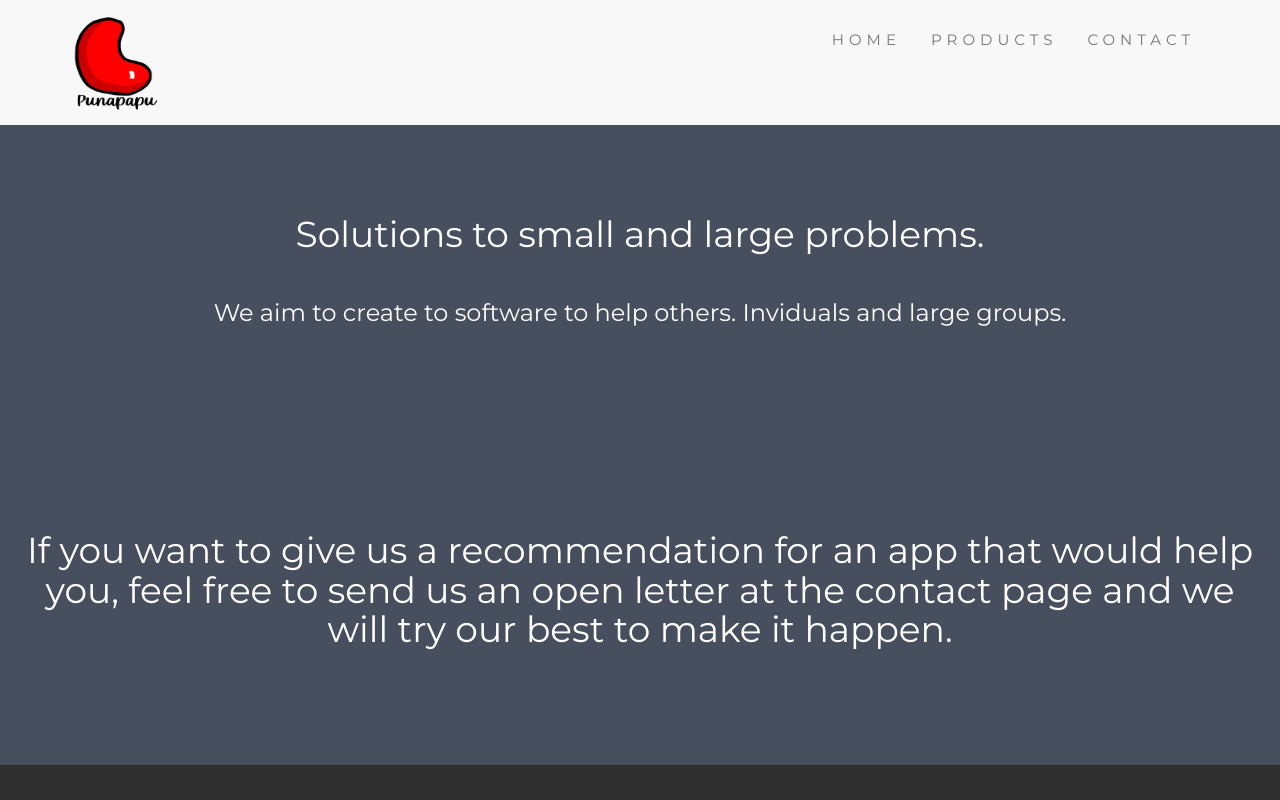
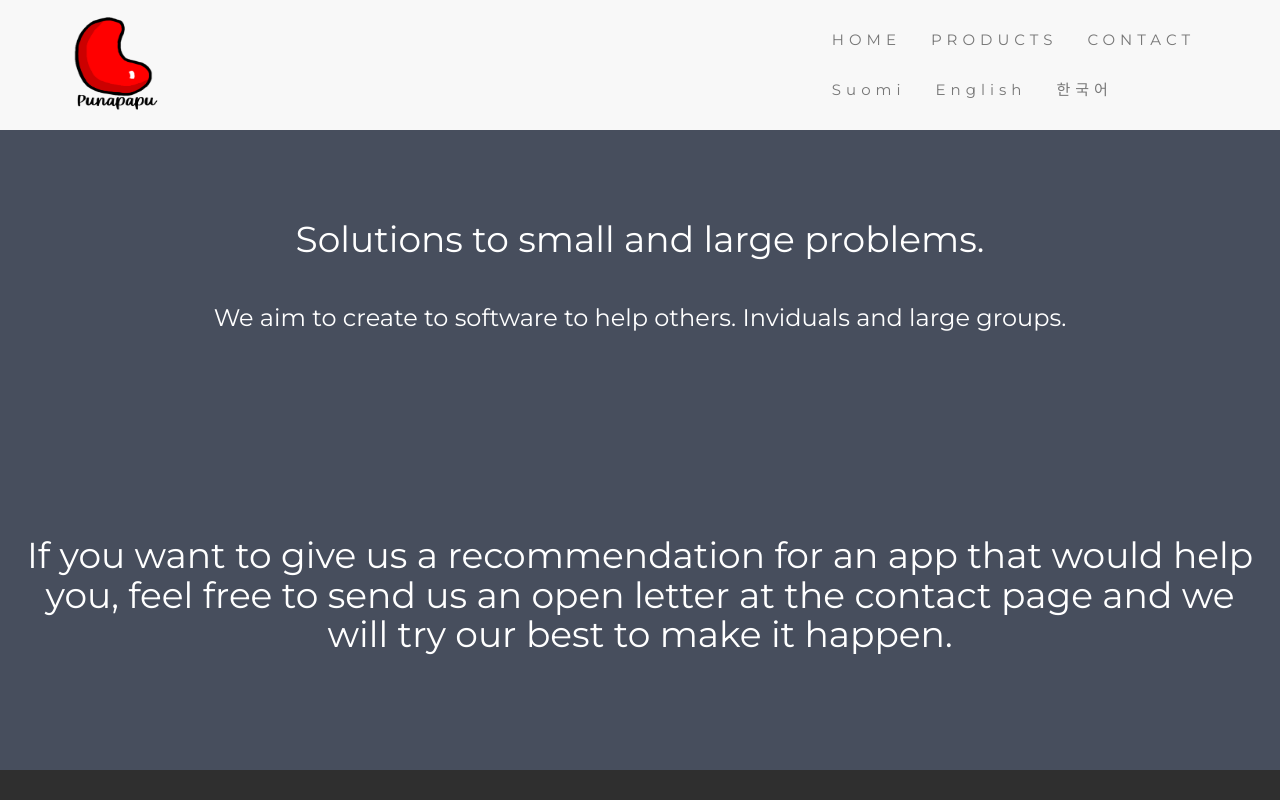
Before and after one commit to tatukynsilehto/verkkosivut, a plain HTML site: page Home.html in a window 1280 px wide. Shown: the top 800 px of the page. Drawn offline with nearby package versions, Linux system fonts and the light colour scheme.

Commit message:
Header & footer

```diff
--- a/Home.html
+++ b/Home.html
@@ -68,6 +68,10 @@
         <li><a href="#">HOME</a></li>
         <li><a href="#">PRODUCTS</a></li>
         <li><a href="#">CONTACT</a></li>
+        <p>  </p>
+        <li><a href="index.html">Suomi</a></li>
+        <li><a href="Home.html">English</a></li>
+        <li><a href="#">한국어</a></li>
       </ul>
     </div>
   </div>
```
Also changed, not shown: testi.html (+3 -0 lines).
